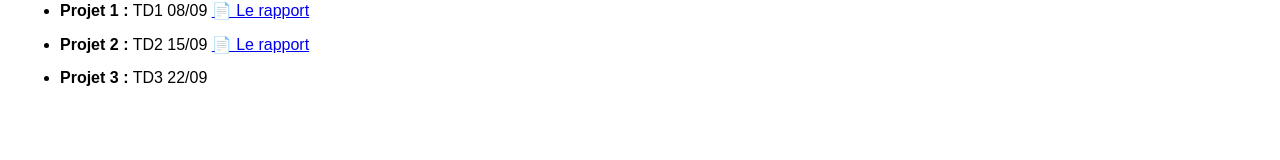
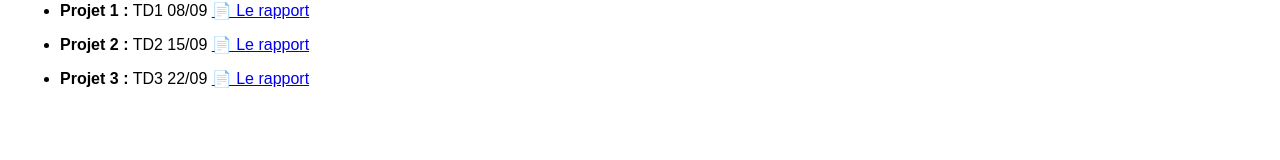
Before and after one commit to Tom6642/tom-manu, a plain HTML site: page index.html in a window 1280 px wide. Shown: the part 581-741 px from the top of the page. Drawn offline with Linux system fonts and the light colour scheme.

Commit message:
Update index.html

```diff
--- a/index.html
+++ b/index.html
@@ -78,6 +78,7 @@
       <li><strong>Projet 2 :</strong> TD2 15/09
       <a href="TD_2_MANU.pdf" download>📄 Le rapport</a>
       <li><strong>Projet 3 :</strong> TD3 22/09
+      <a href="TD_3.pdf" download>📄 Le rapport</a>
     </ul>
   </section>
 
```
